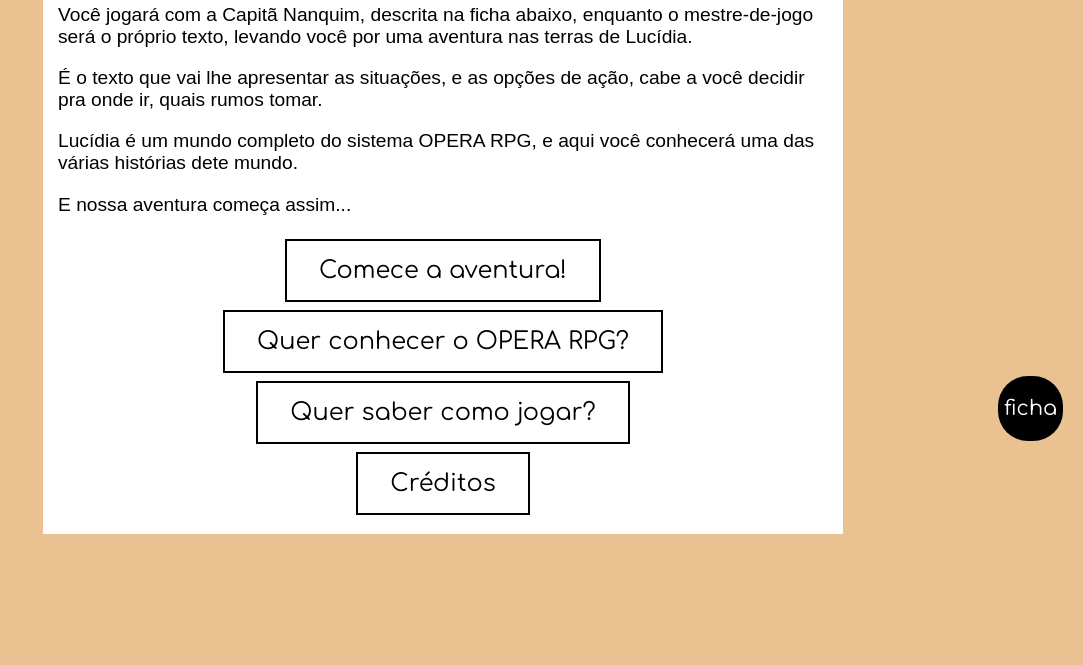
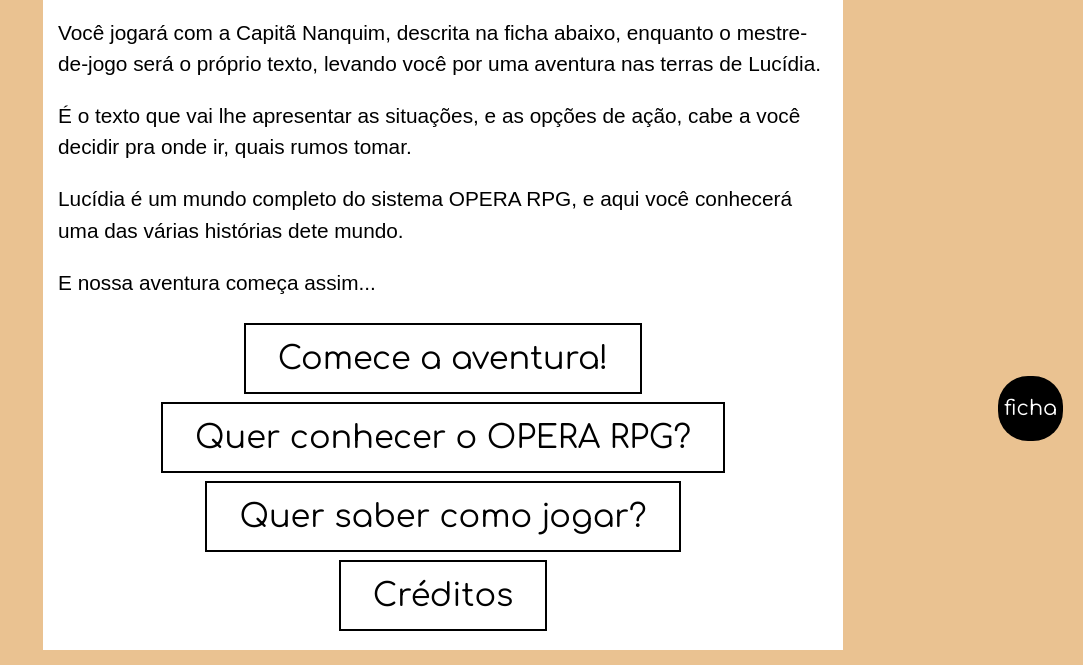
Before and after one commit to josecarloslima/ProjetoFelipe-base, a plain HTML site: page index.html in a window 1280 px wide. Shown: the part 339-1004 px from the top of the page, without its empty margins (197-1280 px from the left). Before the commit the page ends 888 px from the top, so only its background shows below. Drawn offline with Linux system fonts and the light colour scheme.

Commit message:
Atualizações de CSS

```diff
--- a/css/style.css
+++ b/css/style.css
@@ -5,8 +5,9 @@
   border: 10;
   background-color: #eac291;
   color: white;
-  font-size: 1rem;
+  font-size: 1.3rem;
   font-family: 'Segoe UI', Tahoma, Geneva, Verdana, sans-serif;
+  line-height: 1.5;
 }
 
 h1
@@ -23,7 +24,7 @@
 }
 
 h3 {
-	font-size: 1.2rem;
+	font-size: 1.3rem;
 	font-family: sans-serif;
 	text-align: left;
 	font-weight: lighter;
@@ -36,7 +37,7 @@
   width: 770px;
   margin: 15px;
   padding: 15px;
-  font-size: 1rem;
+  font-size: 1.3rem;
   text-align: left;
   margin-left: auto;
   margin-right: auto;
@@ -61,7 +62,7 @@
 	text-align: center;
 	text-decoration: none;
 	display: inline-block;
-	font-size: 1.5rem;
+	font-size: 2rem;
 	margin: 4px 2px;
 	transition-duration: 0.4s;
 	cursor: pointer;
--- a/js/main.js
+++ b/js/main.js
@@ -148,7 +148,7 @@
 					destination: 'salvaMantimentos'
 				},
 				{
-					choice: "Recuperar o mapa que está na cabine de capitão",
+					choice: "Recuperar o mapa",
 					destination: 'recuperaMapa'
 				}
 			]
@@ -244,7 +244,7 @@
 		},
 
 		recuperaMapa: {
-			title: "Recuperar o mapa que está na cabine de capitão",
+			title: "Recuperar o mapa",
 			image: " ",
 			story: "<h3>Você está aqui por um único motivo: encontrar o templo que pode trazer alguma esperança para o mundo.</h3><h3>E o meio para isso é o mapa; assim, você não vai deixá-lo aqui para ser destruído pelo monstro!</h3><h3>Enquanto o caos se instala no convés, você corre e desvia do mastro caindo, dos tentáculos do monstro, e salta sobre as rachaduras para alcançar a cabine.</h3><h3>Dentro da cabine, você rapidamente pega o mapa, um estojo resistente à água e observa se não há mais nada que possa ajudar.</h3><h3>Você avista um pequeno estojo com ferramentas de múltiplos usos!</h3><h3>São ferramentas usadas por ladrões, para abrir fechaduras, revelar e desativar armadilhas, esse tipo de coisa.</h3><h3>Você pega tudo isso, mas ao sair nota que não há mais esperança para nada nem ninguém, a embarcação está afundando!</h3>",
 			choices: [
@@ -262,7 +262,7 @@
 			choices: [
 				{
 					choice: "Investigar o local",
-					destination: "investigarLocal2"
+					destination: 'investigarLocal2'
 				}
 			]
 		},
@@ -291,7 +291,7 @@
 			]
 		},
 
-		InvestigarLocal2: {
+		investigarLocal2: {
 			title: "Investigar o Local",
 			image: "img/caverna800x533.png",
 			story: "<h3>A ilha não tem muito a oferecer, sendo uma ilha vulcânica e bastante pequena.</h3><h3>Mas nela, segundo seu mapa e sua investigação, há a entrada para o templo na forma de uma caverna natural.</h3><h3>Não demora muito até você encontrar, e sabendo o que é, procura minuciosamente e descobre ranhuras que seriam impossíveis de se perceber se você não soubesse onde está.</h3><h3>É um guia sobre a caverna e algum tipo de dispositivo dentro dela, e como desativá-lo!</h3>",
```
